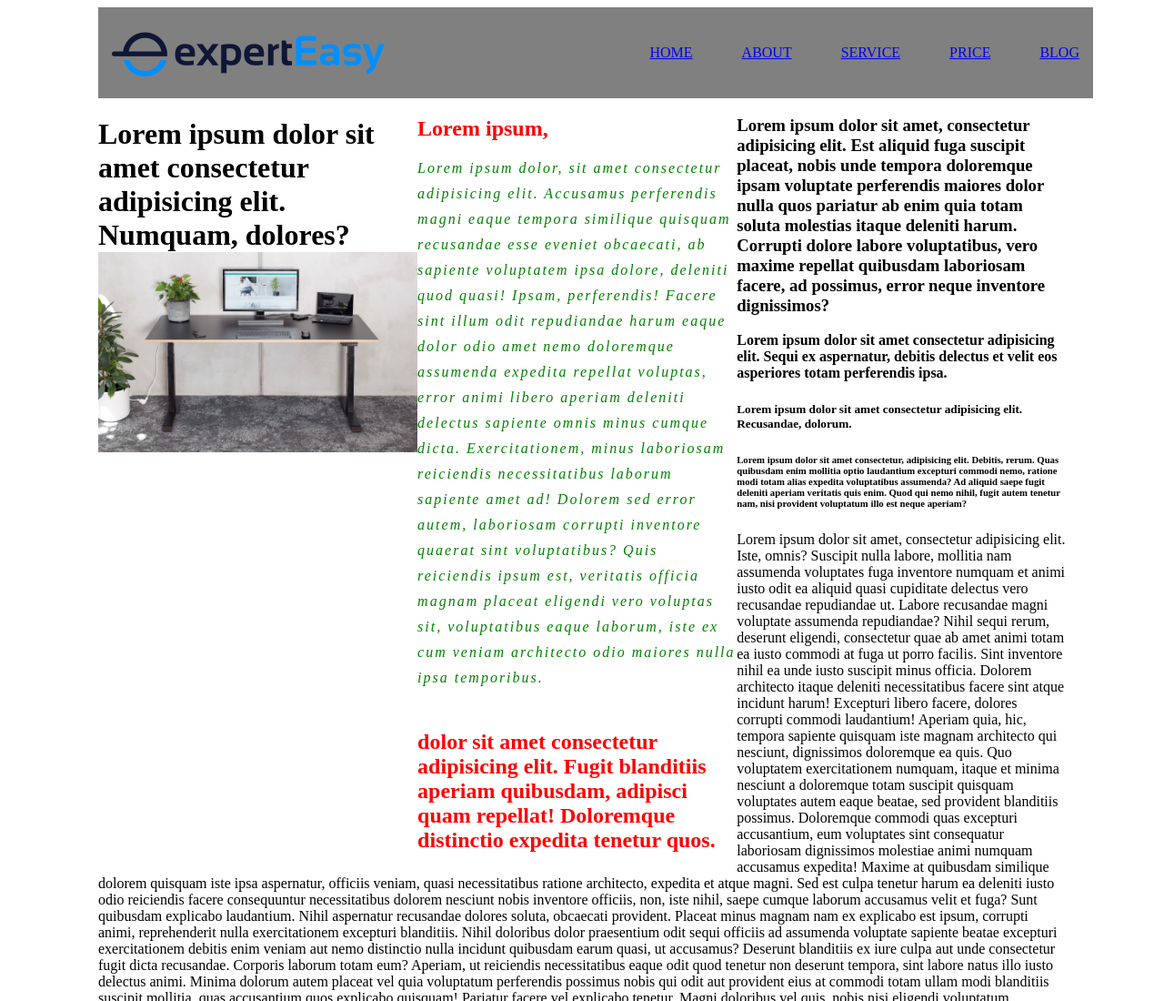
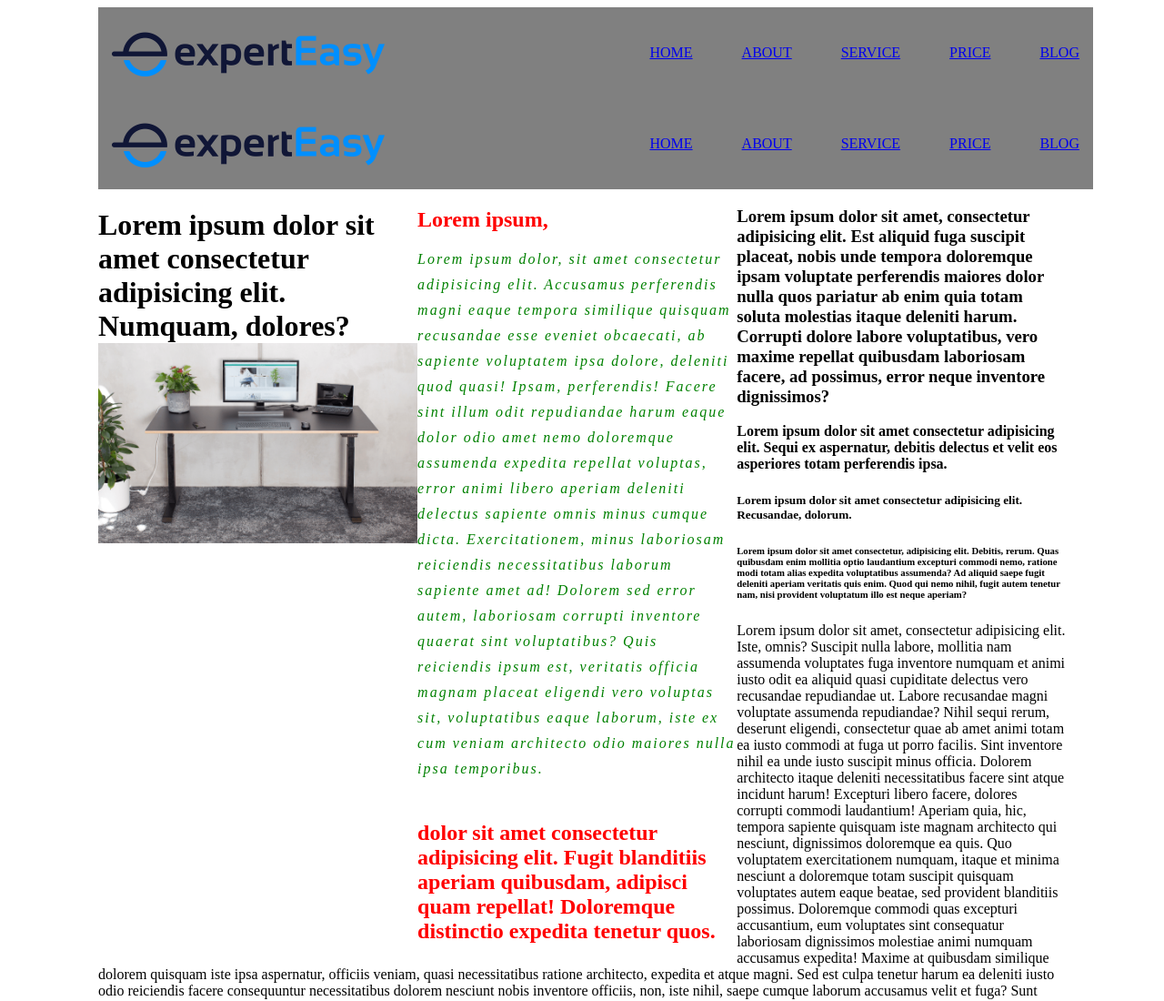
Before and after one commit to almumeetu/html-class-1, a plain HTML site: page index3.html in a window 1280 px wide. Shown: the top 1100 px of the page at 91% size. Drawn offline with Linux system fonts and the light colour scheme.

Commit message:
updated header top area

```diff
--- a/index3.html
+++ b/index3.html
@@ -30,6 +30,27 @@
                 </div>
             </div>
         </div>
+
+
+        <div class="header-top-area">
+            <div class="nabbar">
+                <div class="logo">
+                    <a href="#"><img src="./img/expertEasy-logo.png" alt="LOGO"></a>
+                </div>
+                <div class="main-menu">
+                    <nav id="nav">
+                        <ul>
+                            <li><a href="#">HOME</a></li>
+                            <li><a href="#">ABOUT</a></li>
+                            <li><a href="#">SERVICE</a></li>
+                            <li><a href="#">PRICE</a></li>
+                            <li><a href="#">BLOG</a></li>
+                        </ul>
+                    </nav>
+                </div>
+            </div>
+        </div>
+
 
         <h1>Lorem ipsum dolor sit amet consectetur adipisicing elit. Numquam, dolores?
 
```
